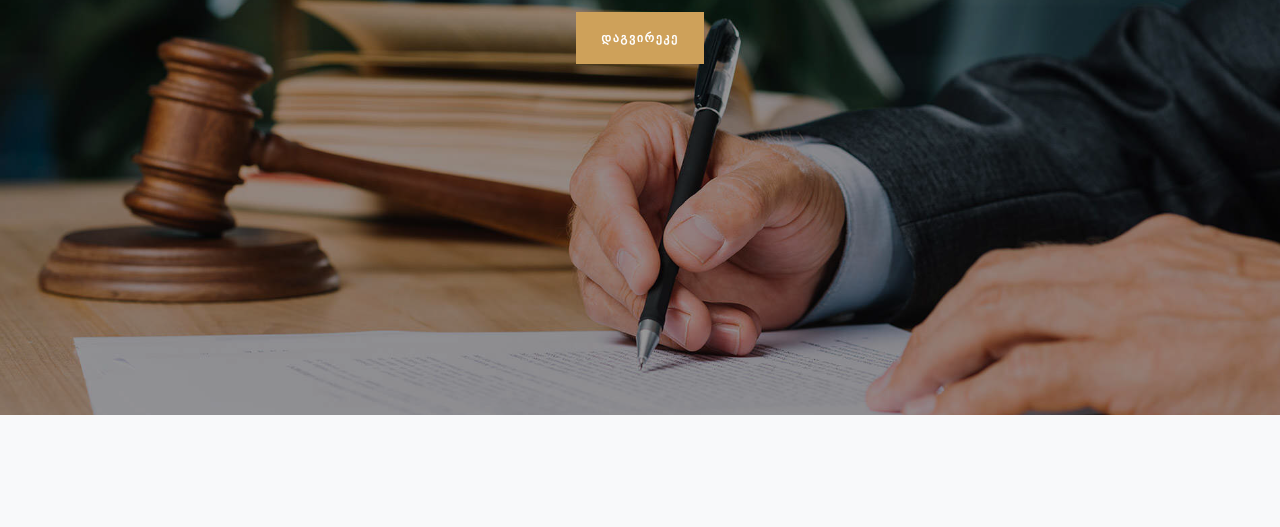
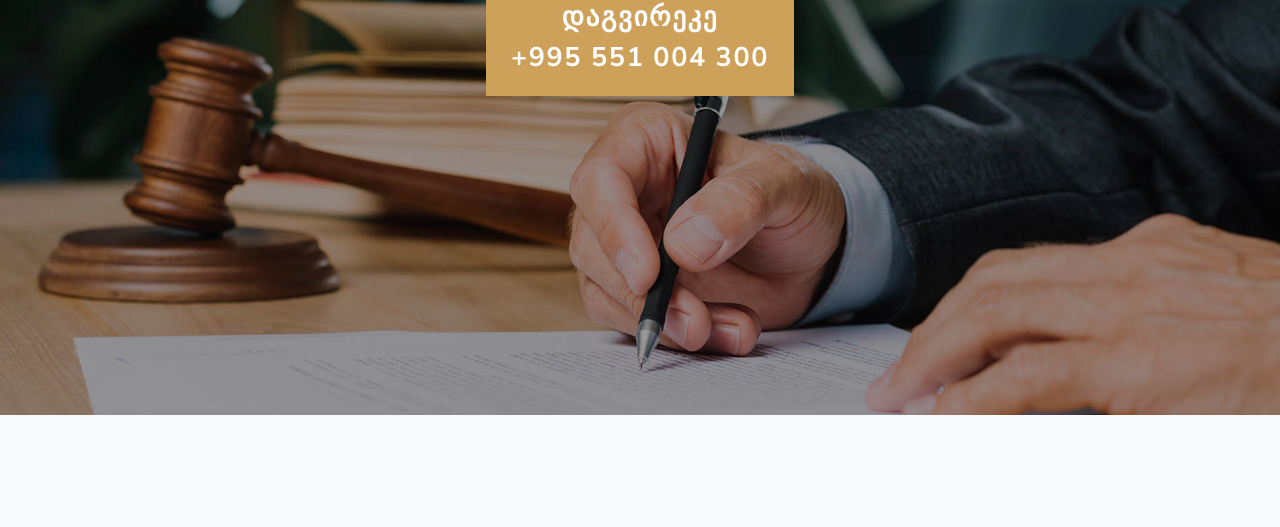
Before and after one commit to lfsge/lfs.github.io, a plain HTML site: page index.html in a window 1280 px wide. Shown: the part 385-912 px from the top of the page. Drawn offline with nearby package versions, Linux system fonts and the light colour scheme; files whose address does not match are found by name.

Commit message:
Update index.html

```diff
--- a/index.html
+++ b/index.html
@@ -121,7 +121,7 @@
         <div class="row align-items-center justify-content-center">
           <div class="col-md-8 text-center" data-aos="fade-up" data-aos-delay="400">
               <h2 class="mb-4 text-white">ჩვენ ვიბრძვით თქვენთვის!</h2>
-            <p><a href="tel:+995551004300" class="btn btn-primary px-4 py-3">დაგვირეკე</a></p>
+            <p><a href="tel:+995551004300" class="btn btn-primary px-4 py-3" style="font-weight:600;font-size:27px;">დაგვირეკე<br>+995 551 004 300 </a></p>
           </div>
         </div>
       </div>
```
